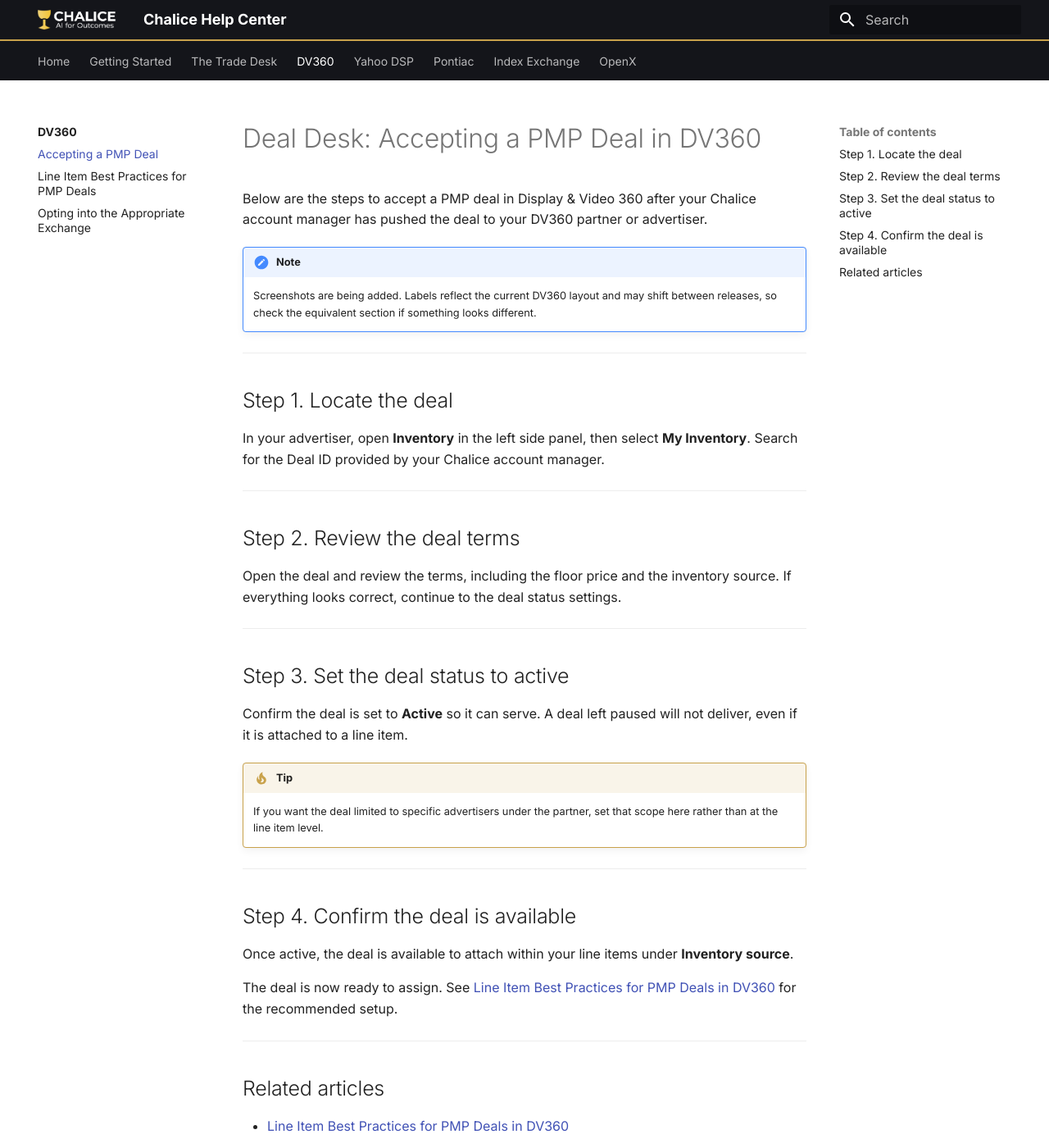
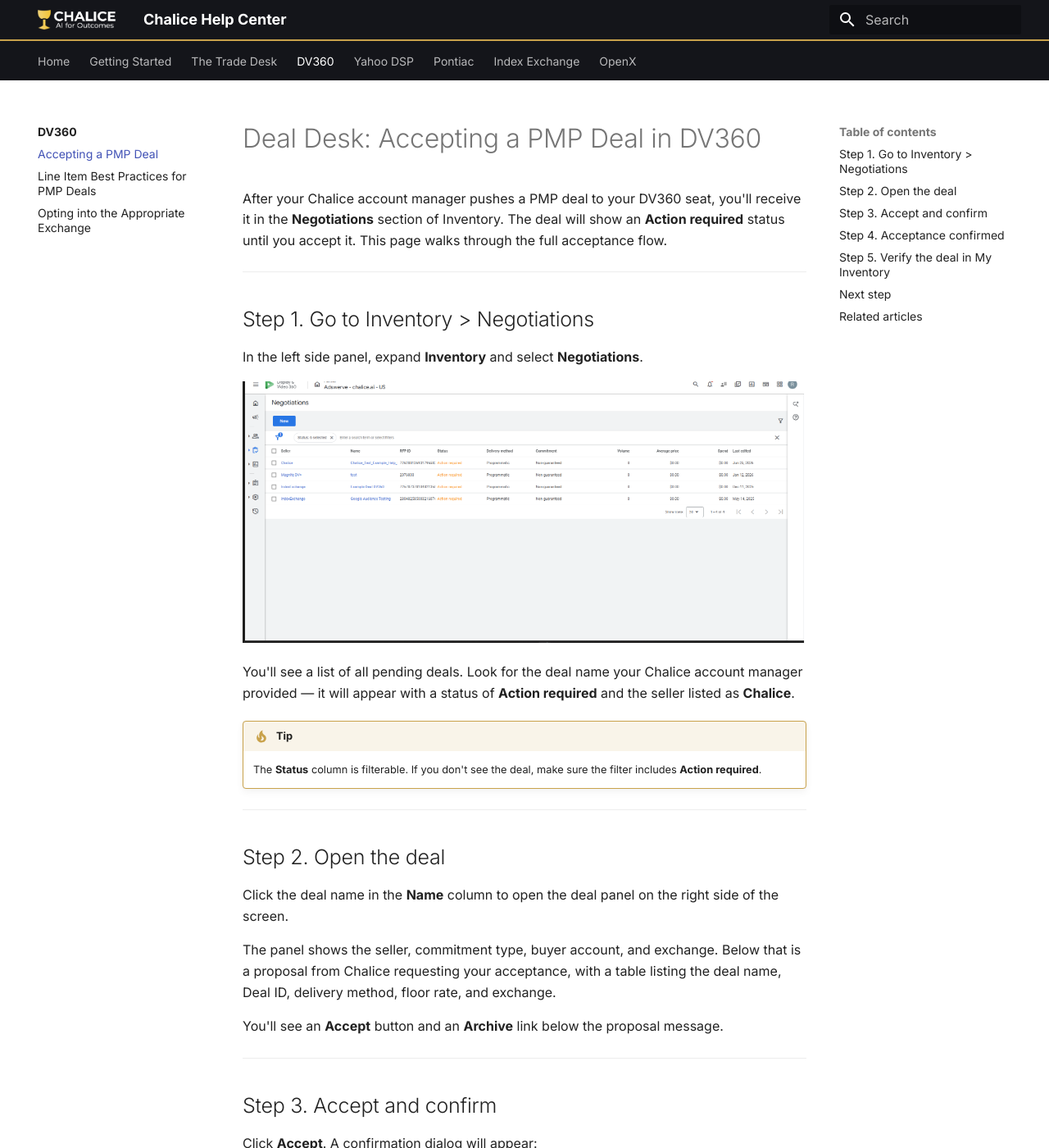
Before and after one commit to Rudy-chalice/chalice-help, an MkDocs documentation site: the page built from docs/dv360/accepting-a-pmp-deal.md, in a window 1280 px wide and 1400 px high. Shown: the whole window at 82% size. Built offline with MkDocs 1.6.1 and Material for MkDocs 9.7.7, drawn with Linux system fonts in a browser that asks for light colours; some of the changed text lies outside the part shown.

Commit message:
Rewrite PMP deal acceptance doc with accurate flow and screenshots

```diff
--- a/docs/dv360/accepting-a-pmp-deal.md
+++ b/docs/dv360/accepting-a-pmp-deal.md
@@ -1,41 +1,70 @@
 # Deal Desk: Accepting a PMP Deal in DV360
 
-Below are the steps to accept a PMP deal in Display & Video 360 after your Chalice account manager has pushed the deal to your DV360 partner or advertiser.
-
-!!! note
-    Screenshots are being added. Labels reflect the current DV360 layout and may shift between releases, so check the equivalent section if something looks different.
+After your Chalice account manager pushes a PMP deal to your DV360 seat, you'll receive it in the **Negotiations** section of Inventory. The deal will show an **Action required** status until you accept it. This page walks through the full acceptance flow.
 
 ---
 
-## Step 1. Locate the deal
+## Step 1. Go to Inventory > Negotiations
 
-In your advertiser, open **Inventory** in the left side panel, then select **My Inventory**. Search for the Deal ID provided by your Chalice account manager.
+In the left side panel, expand **Inventory** and select **Negotiations**.
+
+![DV360 Negotiations page showing a deal with Action required status](assets/pmp-step1-negotiations.png)
+
+You'll see a list of all pending deals. Look for the deal name your Chalice account manager provided — it will appear with a status of **Action required** and the seller listed as **Chalice**.
+
+!!! tip
+    The **Status** column is filterable. If you don't see the deal, make sure the filter includes **Action required**.
 
 ---
 
-## Step 2. Review the deal terms
+## Step 2. Open the deal
 
-Open the deal and review the terms, including the floor price and the inventory source. If everything looks correct, continue to the deal status settings.
+Click the deal name in the **Name** column to open the deal panel on the right side of the screen.
+
+The panel shows the seller, commitment type, buyer account, and exchange. Below that is a proposal from Chalice requesting your acceptance, with a table listing the deal name, Deal ID, delivery method, floor rate, and exchange.
+
+You'll see an **Accept** button and an **Archive** link below the proposal message.
 
 ---
 
-## Step 3. Set the deal status to active
+## Step 3. Accept and confirm
 
-Confirm the deal is set to **Active** so it can serve. A deal left paused will not deliver, even if it is attached to a line item.
+Click **Accept**. A confirmation dialog will appear:
 
-!!! tip
-    If you want the deal limited to specific advertisers under the partner, set that scope here rather than at the line item level.
+> **Agree to terms?**
+> By accepting this proposal, I agree to the negotiated terms.
+
+Click **Agree** to finalize.
 
 ---
 
-## Step 4. Confirm the deal is available
+## Step 4. Acceptance confirmed
 
-Once active, the deal is available to attach within your line items under **Inventory source**.
+Once accepted, the panel updates with a green confirmation banner:
 
-The deal is now ready to assign. See [Line Item Best Practices for PMP Deals in DV360](line-item-best-practices-pmp.md) for the recommended setup.
+![Deal acceptance confirmation showing Thank you! The proposal is finalized.](assets/pmp-step3-confirmed.png)
+
+The message reads **"Thank you! The proposal is finalized. Deal ID created."** The deal is removed from the **Action required** queue in Negotiations.
+
+---
+
+## Step 5. Verify the deal in My Inventory
+
+Navigate to **Inventory > My Inventory** to confirm the deal is now live in your seat.
+
+![My Inventory page showing the accepted PMP deal](assets/pmp-step4-inventory.png)
+
+The deal will appear near the top of the list. Confirm the Deal ID matches what your account manager provided.
+
+---
+
+## Next step
+
+The deal is now accepted and available to use. See [Line Item Best Practices for PMP Deals in DV360](line-item-best-practices-pmp.md) for how to attach it to a line item and configure targeting correctly.
 
 ---
 
 ## Related articles
 
 - [Line Item Best Practices for PMP Deals in DV360](line-item-best-practices-pmp.md)
+- [Opting into the Appropriate Exchange](opting-into-the-appropriate-exchange.md)
```
Also changed, not shown: docs/dv360/assets/pmp-step1-negotiations.png (added), docs/dv360/assets/pmp-step3-confirmed.png (added), docs/dv360/assets/pmp-step4-inventory.png (added).
